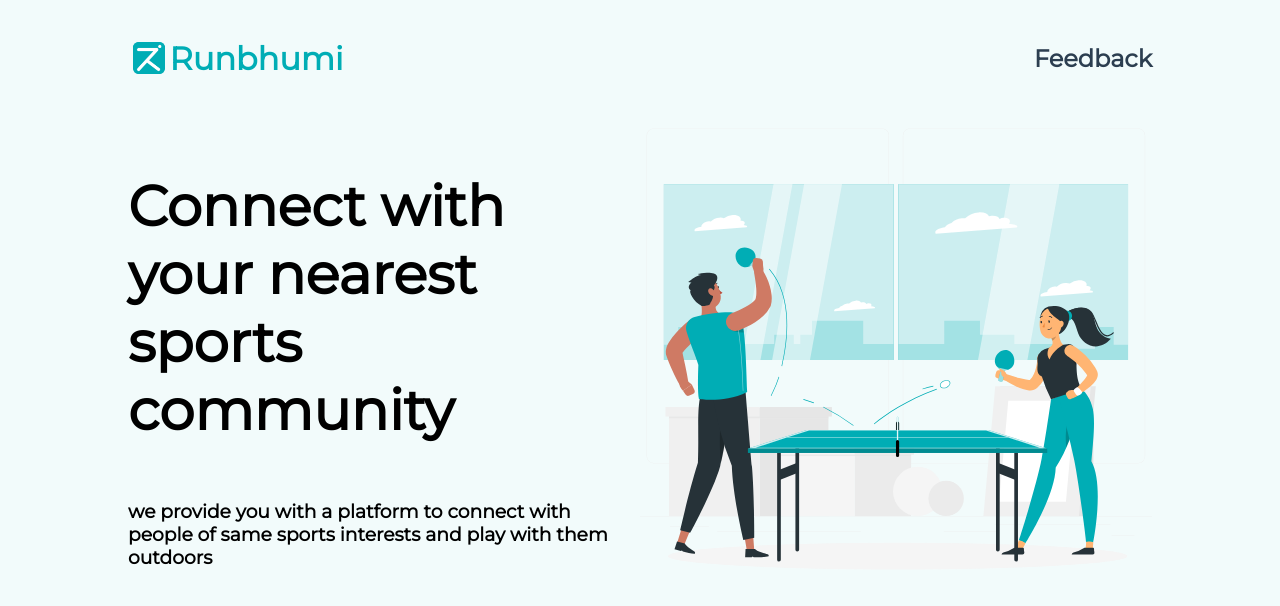
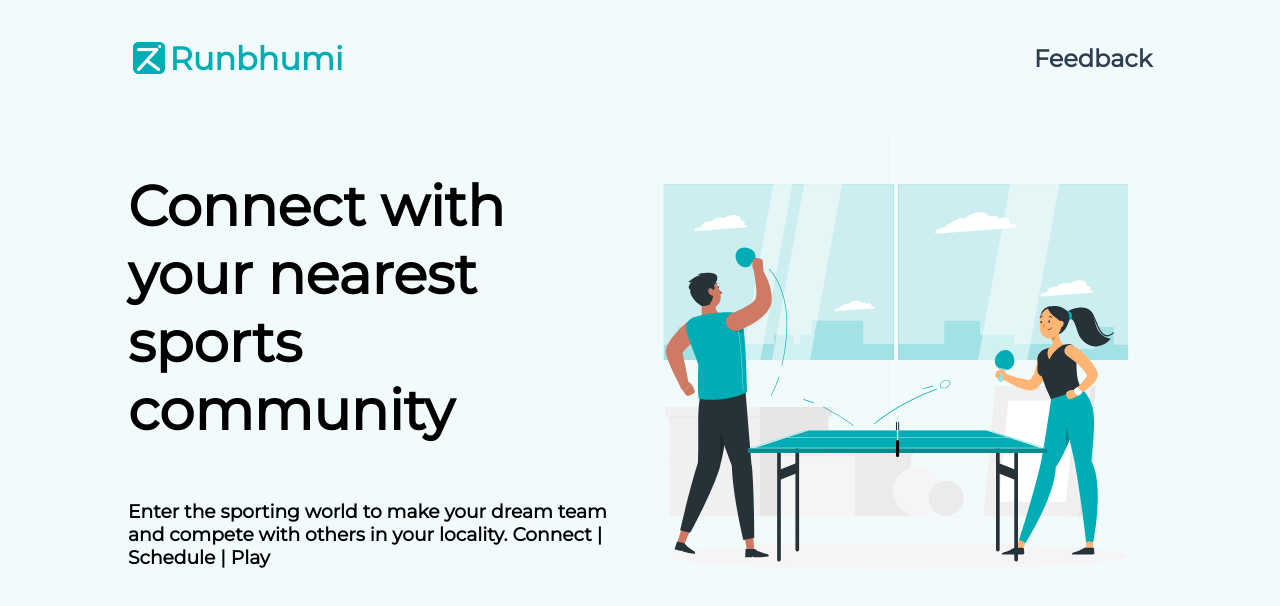
Before and after one commit to Runbhumi/runbhumi.github.io, a Vue app: page / in a window 1280 px wide. Shown: the top 606 px of the page. Built offline with nearby package versions, Linux system fonts and the light colour scheme.

Commit message:
editing text

```diff
--- a/src/views/Home.vue
+++ b/src/views/Home.vue
@@ -4,8 +4,8 @@
       <div id="text-on-home">
         <p id="main-title">Connect with your nearest sports community</p>
         <h3>
-          we provide you with a platform to connect with people of same sports
-          interests and play with them outdoors
+          Enter the sporting world to make your dream team and compete with others in your locality.
+          Connect | Schedule | Play
         </h3>
       </div>
       <img src="../assets/sports-illustration.svg" alt="" width="50%" />
```
